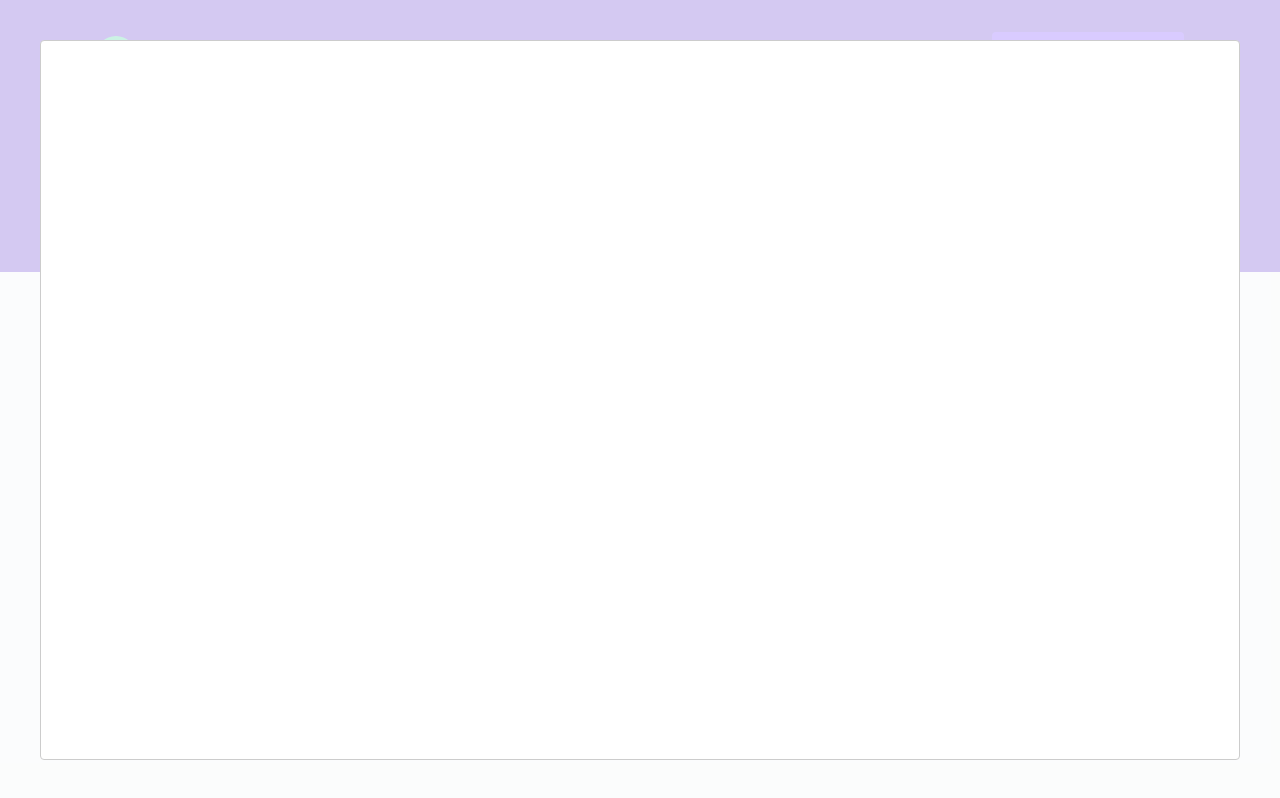
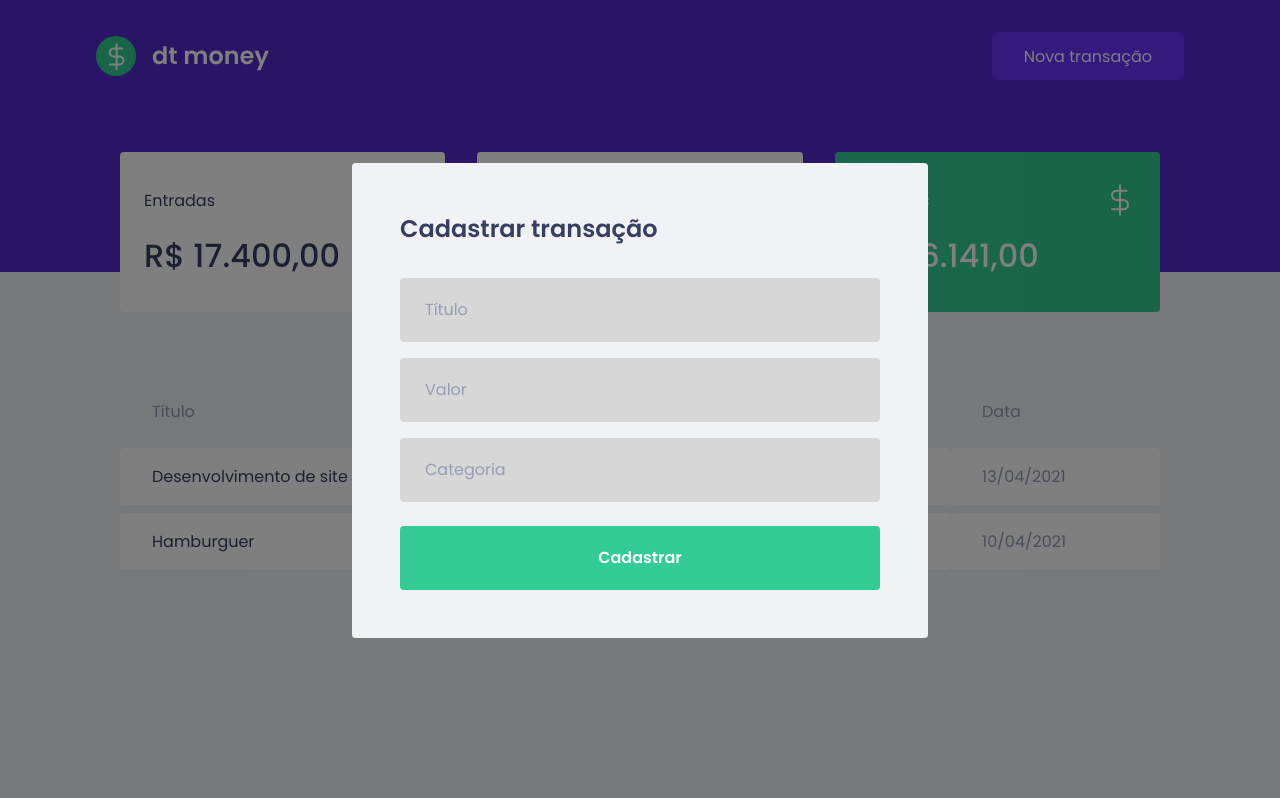
Before and after one commit to Rob30Garcia/dtmoney, a React (Create React App) app: page / in a window 1280 px wide. Both pictures are taken after a click on the button "Nova transação". Built offline with nearby package versions, Linux system fonts and the light colour scheme; no server answers; what miragejs would draw is missing.

Commit message:
style: styled forms

```diff
--- a/src/components/NewTransactionModal/index.tsx
+++ b/src/components/NewTransactionModal/index.tsx
@@ -1,4 +1,5 @@
 import Modal from 'react-modal';
+import { Container } from './styles';
 
 Modal.setAppElement('#root');
 
@@ -12,6 +13,31 @@ export function NewTransactionModal({ isOpen, onRequestClose}: ModalProps) {
     <Modal
       isOpen={isOpen}
       onRequestClose={onRequestClose}
-    />
+      overlayClassName='react-modal-overlay'
+      className='react-modal-content'
+    >
+      <Container>
+        <h2>Cadastrar transação</h2>
+
+        <input
+          placeholder='Título'
+        />
+
+        <input
+          type='number'
+          placeholder='Valor'
+        />
+
+        <input
+          placeholder='Categoria'
+        />
+
+        <button
+          type="submit"
+        >
+          Cadastrar
+        </button>
+      </Container>
+    </Modal>
   );
 }
--- a/src/components/NewTransactionModal/styles.ts
+++ b/src/components/NewTransactionModal/styles.ts
@@ -1,5 +1,50 @@
 import styled from 'styled-components';
 
 export const Container = styled.form`
+  h2 {
+    color: var(--text-title);
+    font-size: 1.5rem;
+    margin-bottom: 2rem;
+  }
 
+  input {
+    width: 100%;
+    padding: 0 1.5rem;
+    height: 4rem;
+    border-radius: 0.25rem;
+
+    border: 1px solid var(--input-background);
+    background: var(--input-background);
+
+    font-size: 1rem;
+    font-weight: 400;
+
+    &::placeholder {
+      color: var(--text-body);
+    }
+
+    & + input {
+      margin-top: 1rem;
+    }
+  }
+
+  button[type="submit"] {
+    width: 100%;
+    padding: 0 1.25rem;
+    height: 4rem;
+    background: var(--green);
+    color: #FFF;
+    font-size: 1rem;
+    font-weight: 600;
+
+    border: 0;
+    border-radius: 0.25rem;
+    margin-top: 1.5rem;
+
+    transition: filter 0.2s;
+
+    &:hover {
+      filter: brightness(0.9);
+    }
+  }
 `;
```
